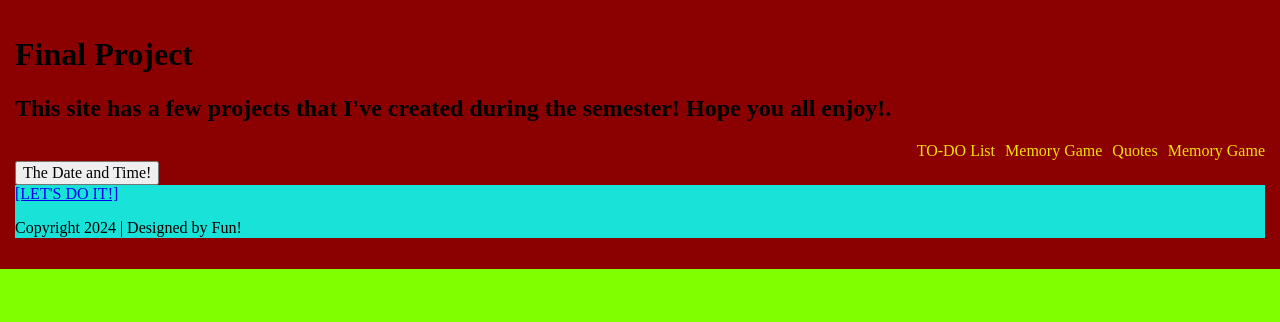
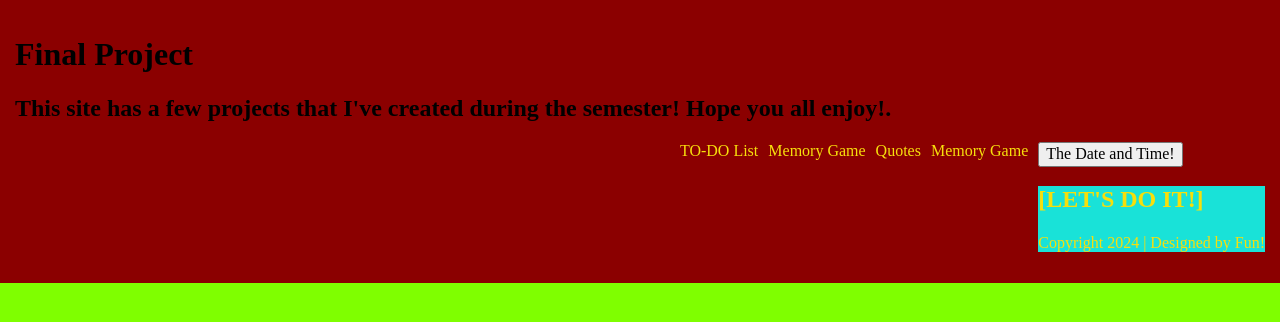
Before and after one commit to DaveLopez20/The5JavaProject, a plain HTML site: page index.html in a window 1280 px wide. Drawn offline with Linux system fonts and the light colour scheme; a web font is replaced by a local one.

Commit message:
Update index.html

```diff
--- a/index.html
+++ b/index.html
@@ -17,11 +17,12 @@
     <a href="Memory Game/Memory.html">Memory Game</a>
     <a href="Quotes/talk.html">Quotes</a>
     <a href="Memory Game/Memory.html">Memory Game</a>
+    <a href=""
     </nav>
     <button onclick="this.innerHTML=Date()">The Date and Time!</button>
 
     <footer class="footer">
-        <a href="Link">[LET'S DO IT!]</a>
+        <h2>[LET'S DO IT!]</h2>
     <p>Copyright 2024 | Designed by Fun! </p>
         </footer>
 </body>
```
